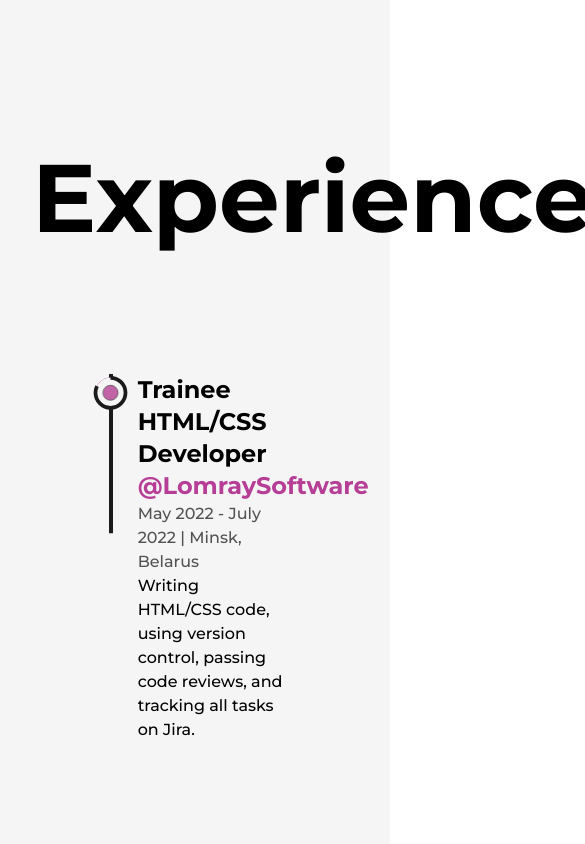
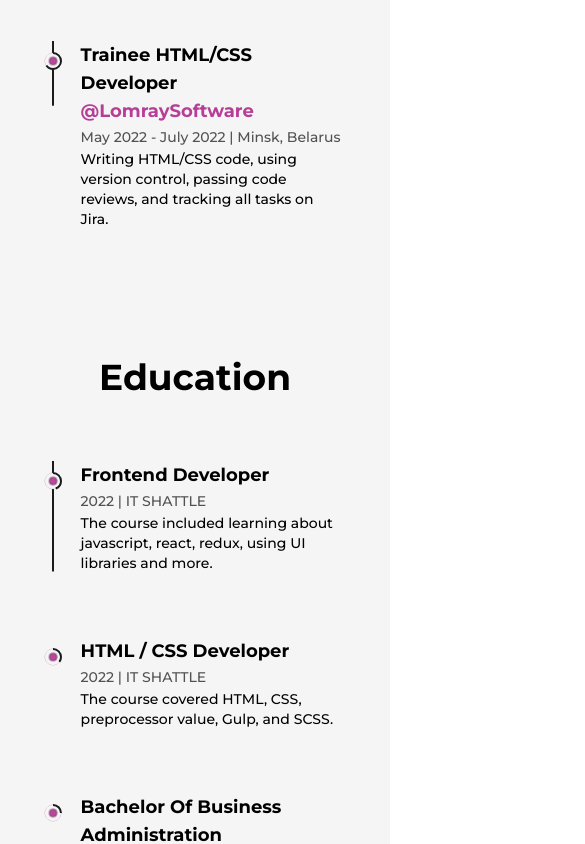
Before and after one commit to artsiom-voitas/portfolio-nextjs, a Next.js app: page /about in a window 390 px wide. Shown: the part 2320-3164 px from the top of the page, 585 px wide, since content can reach past the window. Built offline with nearby package versions, Linux system fonts and the light colour scheme.

Commit message:
feat: added responsive design to work experince and education

```diff
--- a/src/components/About/Education/Education.jsx
+++ b/src/components/About/Education/Education.jsx
@@ -10,15 +10,16 @@ function Education() {
         offset: ['start end', 'center start']
     });
     return (
-        <div className="my-64">
-            <h2 className="mb-32 w-full text-center text-8xl font-bold">
+        <div className="my-64 lg:my-32 lg:mb-56 xs:mb-48">
+            <h2 className="mb-32 w-full text-center text-8xl font-bold md:mb-16 md:text-6xl xs:text-4xl">
                 Education
             </h2>
             <div
                 ref={ref}
-                className="relative mx-auto w-[75%]">
+                className="relative mx-auto w-[75%] lg:w-[90%] md:w-full">
                 <motion.div
-                    className="absolute left-9 top-0 h-full w-[4px] origin-top bg-dark dark:bg-light"
+                    className="absolute left-9 top-0 h-full w-[4px] origin-top bg-dark dark:bg-light
+                    md:left-[30px] md:w-[2px] xs:left-[20px]"
                     style={{ scaleY: scrollYProgress }}
                 />
                 <ul className="ml-4 flex w-full flex-col items-start justify-between">
--- a/src/components/About/Education/EducationDecription.jsx
+++ b/src/components/About/Education/EducationDecription.jsx
@@ -1,24 +1,26 @@
+import { LiIcon } from '@/components/icons';
+import { motion, spring } from 'framer-motion';
 import PropTypes from 'prop-types';
-import { LiIcon } from '@/components/icons';
 import { useRef } from 'react';
-import { motion, spring } from 'framer-motion';
 
 function EducationDecription({ type, time, place, info }) {
     const ref = useRef(null);
     return (
         <li
             ref={ref}
-            className="mx-auto my-8 flex w-[60%] flex-col justify-between first:mt-0 last:mb-0">
+            className="mx-auto my-8 flex w-[60%] flex-col justify-between first:mt-0 last:mb-0 md:w-[80%]">
             <LiIcon reference={ref} />
             <motion.div
                 initial={{ y: 50 }}
                 whileInView={{ y: 0 }}
                 transition={{ duration: 0.5, type: spring }}>
-                <h3 className="text-2xl font-bold capitalize ">{type}</h3>
-                <span className="font-medium capitalize text-dark/75 dark:text-light/75">
+                <h3 className="text-2xl font-bold capitalize sm:text-xl xs:text-lg">
+                    {type}
+                </h3>
+                <span className="font-medium capitalize text-dark/75 dark:text-light/75 xs:text-sm">
                     {time} | {place}
                 </span>
-                <p className="w-full font-medium">{info}</p>
+                <p className="w-full font-medium md:text-sm">{info}</p>
             </motion.div>
         </li>
     );
--- a/src/components/About/Skills/Skills.jsx
+++ b/src/components/About/Skills/Skills.jsx
@@ -9,8 +9,8 @@ function Skills() {
             <div
                 className="relative flex h-screen w-full items-center
                 justify-center rounded-full bg-circularLight dark:bg-circularDark
-                lg:h-[80vh] lg:bg-circularLightLg lg:dark:bg-circularDarkLg md:bg-circularLightMd md:dark:bg-circularDarkMd
-                sm:h-[60vh] sm:bg-circularLightSm sm:dark:bg-circularDarkSm xs:h-[50vh]">
+                lg:h-[65vh] lg:bg-circularLightLg lg:dark:bg-circularDarkLg md:bg-circularLightMd md:dark:bg-circularDarkMd
+                sm:h-[55vh] sm:bg-circularLightSm sm:dark:bg-circularDarkSm xs:h-[40vh]">
                 <Skill
                     title="Web"
                     x="0vw"
--- a/src/components/About/WorkExperience/JobDescription.jsx
+++ b/src/components/About/WorkExperience/JobDescription.jsx
@@ -15,13 +15,13 @@ function JobDescription({
     return (
         <li
             ref={ref}
-            className="mx-auto my-8 flex w-[60%] flex-col justify-between first:mt-0 last:mb-0">
+            className="mx-auto my-8 flex w-[60%] flex-col justify-between first:mt-0 last:mb-0 md:w-[80%]">
             <LiIcon reference={ref} />
             <motion.div
                 initial={{ y: 50 }}
                 whileInView={{ y: 0 }}
                 transition={{ duration: 0.5, type: spring }}>
-                <h3 className="text-2xl font-bold capitalize ">
+                <h3 className="text-2xl font-bold capitalize sm:text-xl xs:text-lg">
                     {position}{' '}
                     <a
                         href={websiteLink}
@@ -30,10 +30,10 @@ function JobDescription({
                         @{company}
                     </a>
                 </h3>
-                <span className="font-medium capitalize text-dark/75 dark:text-light/75">
+                <span className="font-medium capitalize text-dark/75 dark:text-light/75 xs:text-sm">
                     {time} | {adress}
                 </span>
-                <p className="w-full font-medium">{work}</p>
+                <p className="w-full font-medium md:text-sm">{work}</p>
             </motion.div>
         </li>
     );
--- a/src/components/About/WorkExperience/WorkExperience.jsx
+++ b/src/components/About/WorkExperience/WorkExperience.jsx
@@ -10,16 +10,16 @@ function WorkExperience() {
         offset: ['start end', 'center start']
     });
     return (
-        <div className="my-64">
-            <h2 className="mb-32 w-full text-center text-8xl font-bold">
+        <div className="my-64 lg:my-32">
+            <h2 className="mb-32 w-full text-center text-8xl font-bold md:mb-16 md:text-6xl xs:text-4xl">
                 Experience
             </h2>
             <div
                 ref={ref}
-                className="relative mx-auto w-[75%]">
+                className="relative mx-auto w-[75%] lg:w-[90%] md:w-full">
                 <motion.div
                     className="absolute left-9 top-0 h-full w-[4px]
-                    origin-top bg-dark dark:bg-light"
+                    origin-top bg-dark dark:bg-light md:left-[30px] md:w-[2px] xs:left-[20px]"
                     style={{ scaleY: scrollYProgress }}
                 />
                 <ul className="ml-4 flex w-full flex-col items-start justify-between">
--- a/src/components/icons/LiIcon.jsx
+++ b/src/components/icons/LiIcon.jsx
@@ -7,12 +7,12 @@ function LiIcon({ reference }) {
         offset: ['center end', 'center center']
     });
     return (
-        <figure className="absolute left-0 stroke-dark dark:stroke-light">
+        <figure className="absolute left-0 stroke-dark dark:stroke-light md:left-[1px]">
             <svg
                 width={75}
                 height={75}
                 viewBox="0 0 100 100"
-                className="-rotate-90">
+                className="-rotate-90 md:h-[60px] md:w-[60px] xs:h-[60px] xs:w-[40px]">
                 <circle
                     className="fill-none stroke-primary stroke-1 dark:stroke-primaryDark"
                     cx={75}
```
